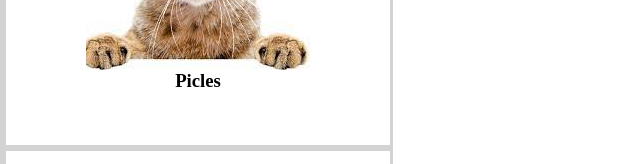
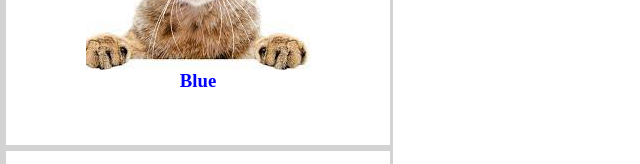
Before and after one commit to reaji/UCI-2021-edu, a plain HTML site: page index.html in a window 1280 px wide. Shown: the part 219-383 px from the top of the page, 0-640 px from the left. Drawn offline with Linux system fonts and the light colour scheme.

Commit message:
changed Cat name to blue.

```diff
--- a/css/index.css
+++ b/css/index.css
@@ -50,6 +50,7 @@ body{
   display: block;
   margin: 0 auto 0 auto;
   text-align: center;
+  color: blue;
 }
 
 #mainSection{
--- a/index.html
+++ b/index.html
@@ -17,7 +17,7 @@
 <div id="side">
   <div class="sideTop">
     <img class="cat" src="img/1.jpeg" >
-    <h3 class="cat">Picles</h3>
+    <h3 class="cat">Blue</h3>
   </div>
   <div class="sideButtom">
     <ul>
```
